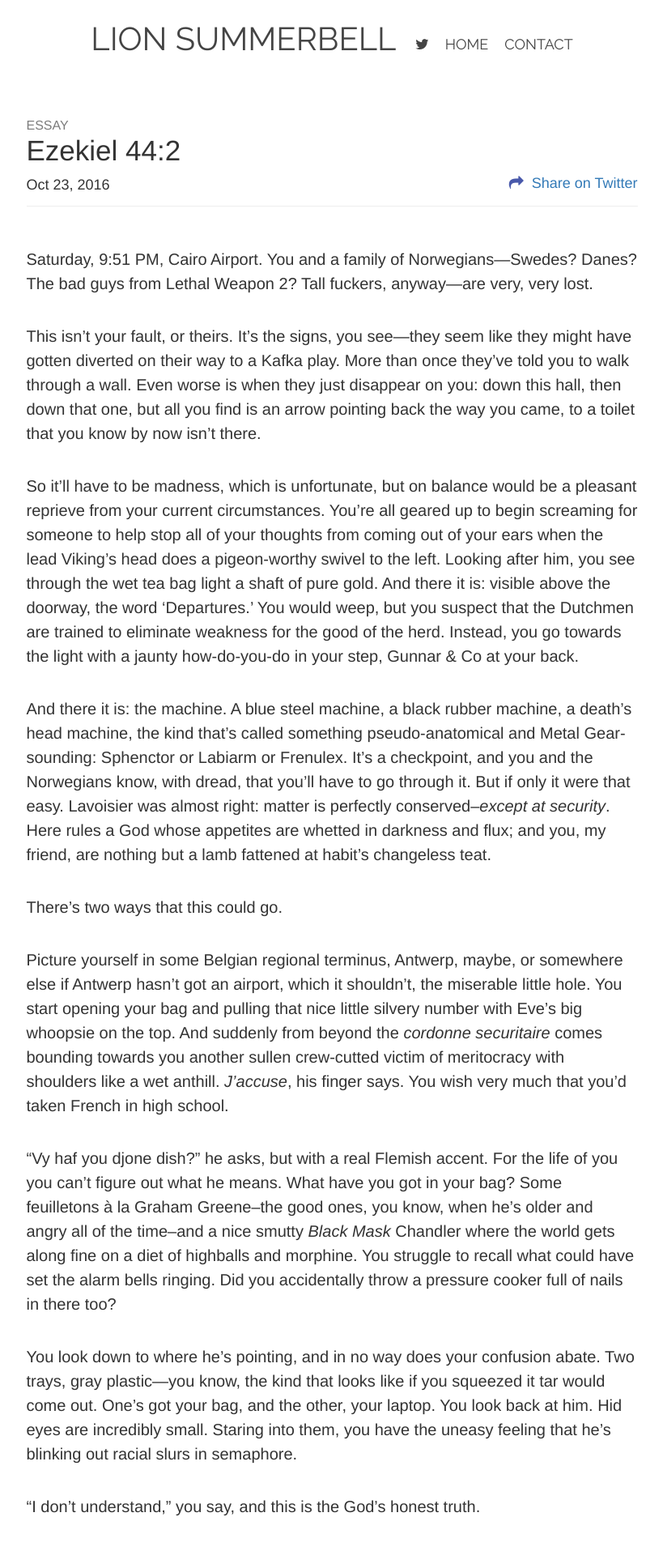
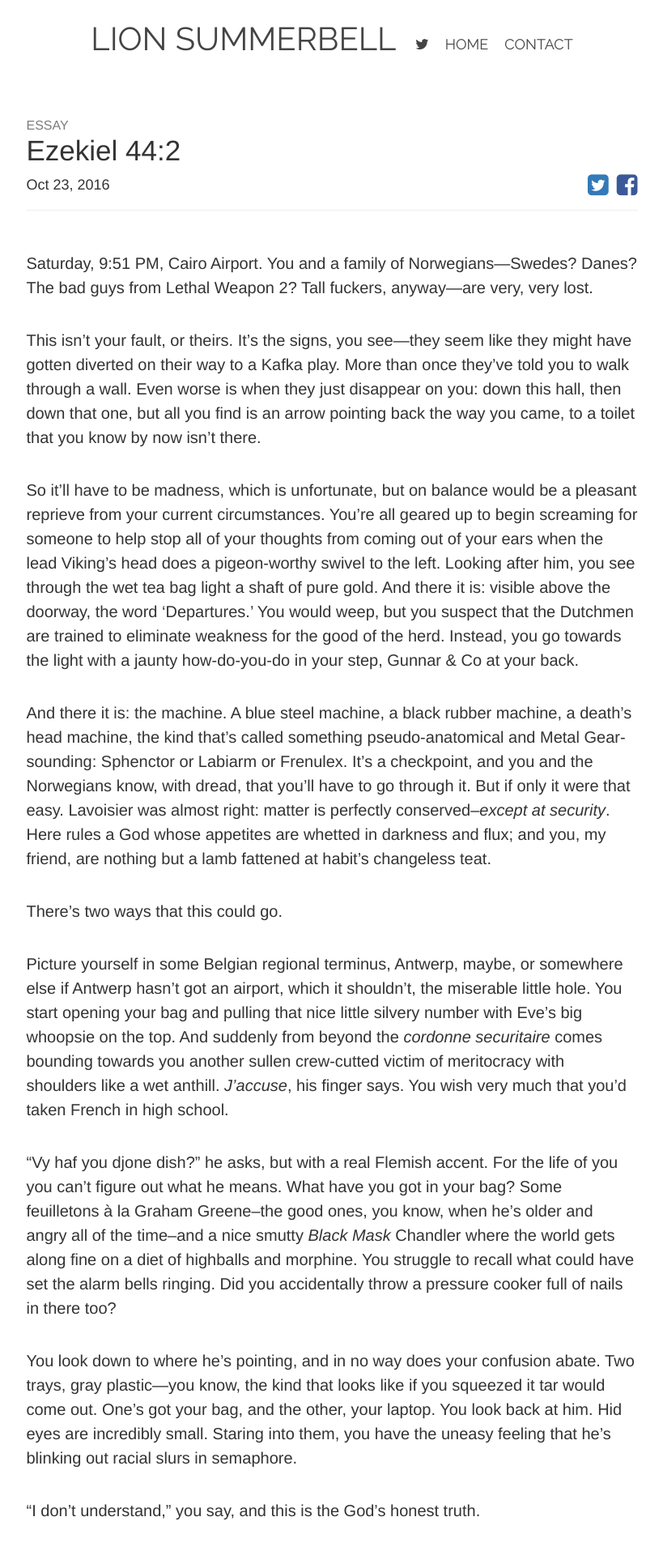
Before and after one commit to smmbll/smmbll.github.io, a Jekyll site: the page built from _posts/2016-10-20-cairo-airport.markdown, in a window 1280 px wide. Shown: the top 1915 px of the page at 81% size, without its empty margins (230-1049 px from the left). Built offline with Jekyll 4.4.1, drawn with Linux system fonts in a browser that asks for light colours.

Commit message:
Changed sharing icons

```diff
--- a/_layouts/post.html
+++ b/_layouts/post.html
@@ -8,7 +8,10 @@ layout: default
     <h2 class="post-title">{{ page.title }}</h2>
     <div class="row">
       <div class="post-date col-xs-5 col-sm-6">{{ page.date | date: "%b %-d, %Y" }}</div>
-      <span class="post-share col-xs-7 col-sm-6"><i class="fa fa-share"></i><a href="https://twitter.com/intent/tweet?text={{ page.title }}&url={{ site.url }}{{ page.url }}&via={{ site.twitter_username }}&related={{ site.twitter_username }}" rel="nofollow" target="_blank" title="Share on Twitter">Share on Twitter</a></span>
+      <span class="post-share col-xs-7 col-sm-6">
+        <a href="https://twitter.com/intent/tweet?text={{ page.title }}&url={{ site.url }}{{ page.url }}&via={{ site.twitter_username }}&related={{ site.twitter_username }}" rel="nofollow" target="_blank" title="Share on Twitter"><i class="fa fa-twitter-square"></i></a>
+        <a href="https://facebook.com/sharer.php?u={{ site.url }}{{ page.url }}" rel="nofollow" target="_blank" title="Share on Facebook"><i class="fa fa-facebook-square"></i></a>
+      </span>
     </div>
   </div>
   <div class="post-content">{{ content }}</div>
--- a/assets/css/styles.scss
+++ b/assets/css/styles.scss
@@ -5,7 +5,9 @@
 $light-grey: #eee;
 $grey: rgb(124, 124, 124);
 $dark-grey: #444;
-$blue: rgb(73, 89, 171);
+$blue: rgb(36, 37, 142);
+$fb-blue: rgb(59, 89, 152);
+$twitter-blue: rbg(70, 10, 0);
 $red: rgb(212, 71, 71);
 
 * {
@@ -222,9 +224,17 @@ h1, h2, h3, h4, h5 {
       font-size: 18px;
       margin-top: 8px;
 
-      .fa-share {
-        margin-right: 10px;
-        color: $blue;
+      .fa {
+        font-size:30px;
+        margin-left:5px;
+      }
+
+      .fa-facebook-square {
+        color: $fb-blue;
+      }
+
+      .fa-twitter-square {
+        color: $twitter-blue;
       }
     }
     .post-date {
```
